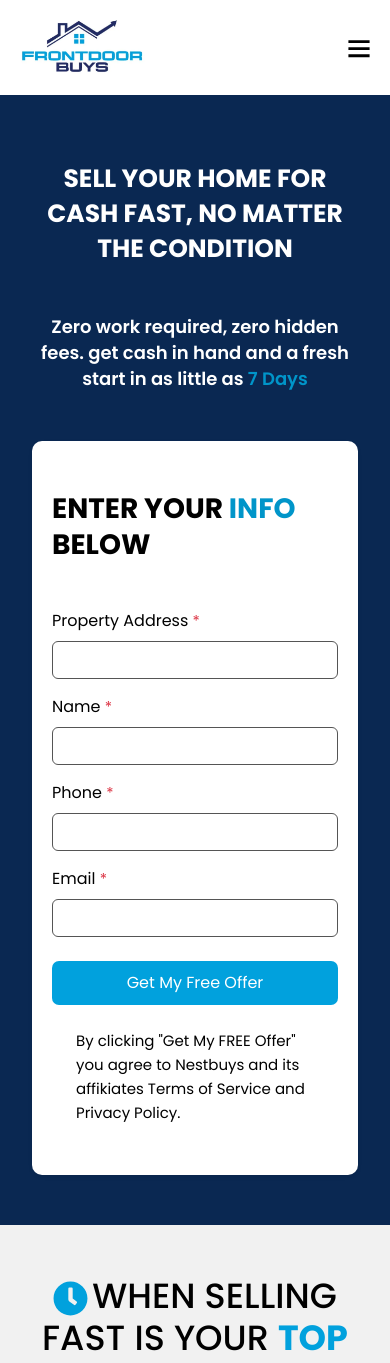
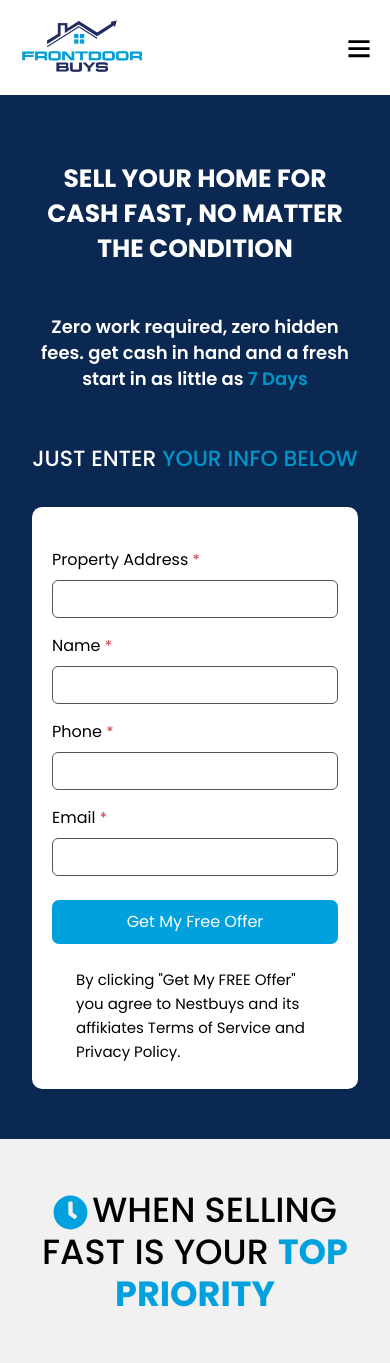
Before and after one commit to DEVELOPERxSAJIB/frontdoorbuys, a React (Vite) app: page / in a window 390 px wide. Shown: the top 1363 px of the page. Built offline with nearby package versions, Linux system fonts and the light colour scheme.

Commit message:
text changes and email forms

```diff
--- a/src/pages/About.jsx
+++ b/src/pages/About.jsx
@@ -80,10 +80,10 @@ const About = () => {
                       <RiStarSFill className="star" />
                     </div>
                     <div className="comment">
-                      Absolutely the best!! Vadim Babets and his team have extensive
+                      Absolutely the best!! Front Door Buys and his team have extensive
                       experience in real estate ownership and transactions.
                       Knowledgeable and honest communication. Easy transactions.
-                      I have worked with Vadim Babets for years and I wouldn’t trust
+                      I have worked with Front Door Buys for years and I wouldn’t trust
                       anyone else with my business.
                     </div>
                     <div className="d-flex justify-content-center mt-4">
@@ -109,7 +109,7 @@ const About = () => {
                     </div>
                     <div className="comment">
                       Front Door Buys is the best in Las Vegas. They do what they
-                      say they will do. Vadim Babets is experienced and professional. He
+                      say they will do. Front Door Buys is experienced and professional. He
                       is all truth. If you are looking to sell your home quickly
                       with full transparency give Front Door Buys a chance.
                     </div>
--- a/src/pages/Contact.jsx
+++ b/src/pages/Contact.jsx
@@ -46,8 +46,8 @@ const Contact = () => {
     setLoading(true);
 
     emailjs
-      .sendForm("service_9bmkzoo", "template_zm4w45p", form.current, {
-        publicKey: "GAQ_Vq4tSYF9xubIj",
+      .sendForm("service_a1tii3f", "template_3w6959g", form.current, {
+        publicKey: "B4xB5TqGU8MkF9fSh",
       })
       .then(
         () => {
--- a/src/pages/Home.jsx
+++ b/src/pages/Home.jsx
@@ -93,10 +93,10 @@ const Home = () => {
               </div>
 
               <div className="col-md-6 col-sm-12">
+                <div className="form-title">
+                  JUST ENTER <span>YOUR INFO BELOW</span>
+                </div>
                 <div className="form-area shadow-sm">
-                  <div className="title">
-                    enter your <span>info </span>below
-                  </div>
                   {/* <div className="sub-title">
                     <span>No</span> Realtors, <span>No</span> Fees,{" "}
                     <span>No</span> Repairs
@@ -377,14 +377,14 @@ const Home = () => {
                 </div>
                 <div className="description">
                   <p>
-                    Vadim Babets has been in the real estate industry since 2010
+                    Front Door Buys has been in the real estate industry since 2010
                     and has invested in over $100,000,000 of real estate. He has
                     amassed over 2 million followers on social media and has
                     generated over 1 billion views online.
                   </p>
 
                   <p>
-                    Vadim Babets lives in Las Vegas, NV with his wife Mindy and
+                    Front Door Buys lives in Las Vegas, NV with his wife Mindy and
                     three children James, Olivia, and Judah. Before his business
                     success he was a professional baseball player with the
                     Oaklands A’s. His desire is to share his story, inspire
--- a/src/pages/stylesheet.scss
+++ b/src/pages/stylesheet.scss
@@ -25,25 +25,26 @@
       }
     }
 
+    .form-title {
+      color: #fff;
+      font-size: 28px;
+      line-height: 36px;
+      font-weight: 500;
+      text-transform: uppercase;
+      text-align: center;
+      padding-bottom: 30px;
+      span {
+        color: rgb(0, 149, 201);
+      }
+    }
+
     .form-area {
       display: flex;
       flex-direction: column;
       align-items: center;
       background-color: #ffffff;
-      padding: 50px 20px;
+      padding: 30px 20px;
       border-radius: 10px;
-
-      .title {
-        color: #000000;
-        font-size: 28px;
-        line-height: 36px;
-        font-weight: 700;
-        text-transform: uppercase;
-        max-width: 540px;
-        span {
-          color: rgb(0, 149, 201);
-        }
-      }
 
       .sub-title {
         color: #000000;
@@ -59,7 +60,6 @@
       .form-home {
         width: 100%;
         max-width: 540px;
-        margin-top: 30px;
 
         label {
           color: #000000;
@@ -715,6 +715,10 @@
           }
         }
       }
+
+      .form-title {
+        font-size: 23px !important;
+      }
     }
     .priority-main {
       padding: 50px 20px !important;
@@ -865,6 +869,14 @@
             color: rgb(0, 149, 201);
           }
         }
+      }
+
+      .form-title {
+        font-size: 22px !important;
+      }
+
+      .form-area {
+        padding: 25px 20px !important;
       }
     }
     .priority-main {
```
